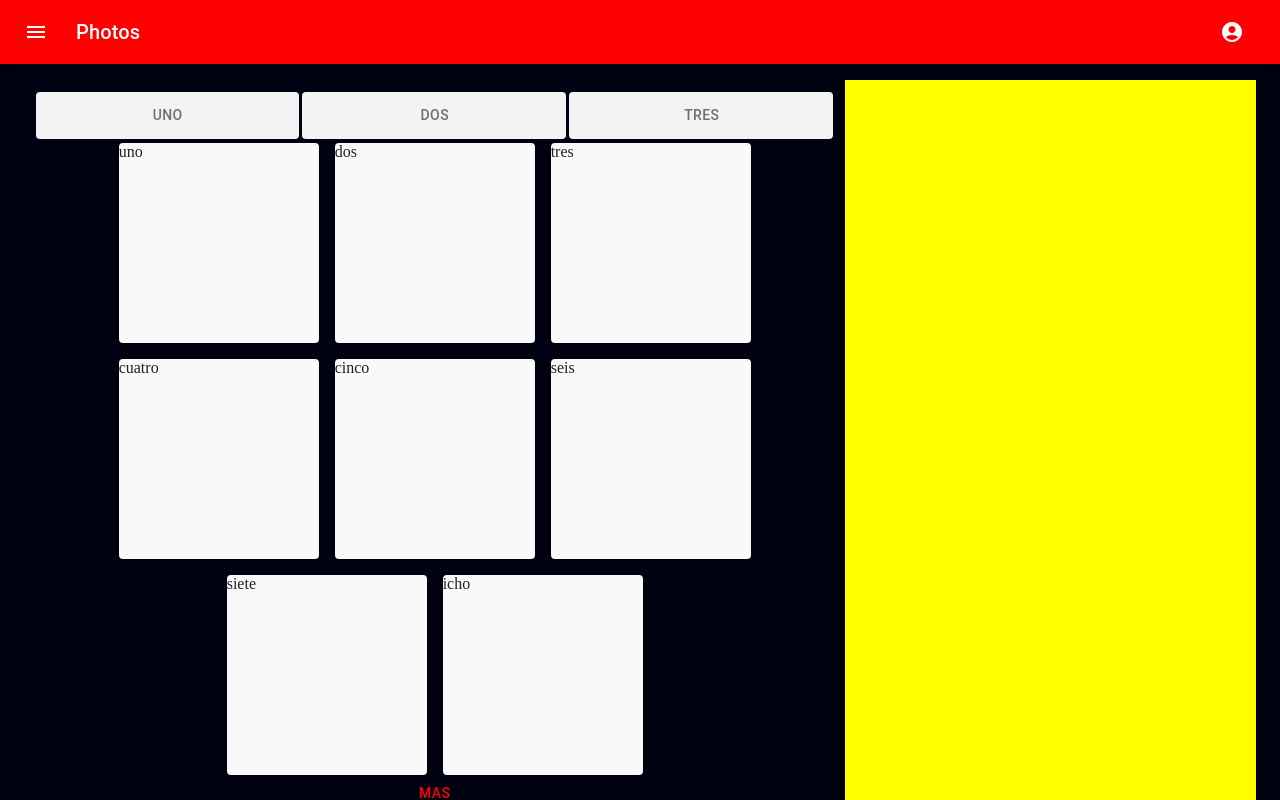
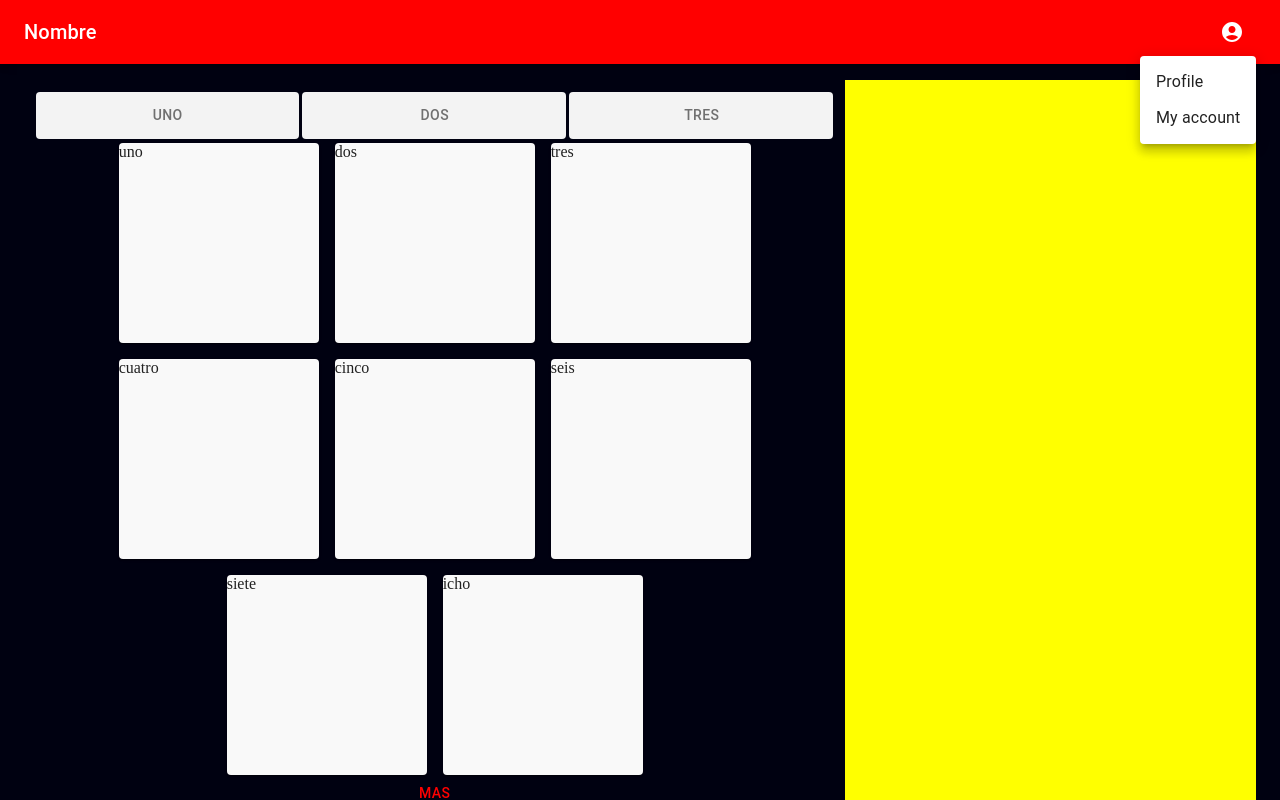
Before and after one commit to velasquezgalejandro/imdb-clone, a React (Vite) app: page / in a window 1280 px wide. Both pictures are taken after a click on the button "account of current user". Shown: the top 800 px of the page. Built offline with nearby package versions, Linux system fonts and the light colour scheme.

Commit message:
cambios menores header

```diff
--- a/src/layout/Header.jsx
+++ b/src/layout/Header.jsx
@@ -1,20 +1,15 @@
-import React from 'react';
+import React, { useState } from 'react';
 import AppBar from '@mui/material/AppBar';
-import Box from '@mui/material/Box';
 import Toolbar from '@mui/material/Toolbar';
 import Typography from '@mui/material/Typography';
 import IconButton from '@mui/material/IconButton';
-import MenuIcon from '@mui/icons-material/Menu';
 import AccountCircle from '@mui/icons-material/AccountCircle';
-import Switch from '@mui/material/Switch';
-import FormControlLabel from '@mui/material/FormControlLabel';
-import FormGroup from '@mui/material/FormGroup';
 import MenuItem from '@mui/material/MenuItem';
 import Menu from '@mui/material/Menu';
 
 const Header = () => {
-  const [auth, setAuth] = React.useState(true);
-  const [anchorEl, setAnchorEl] = React.useState(null);
+  const [auth, setAuth] = useState(true);
+  const [anchorEl, setAnchorEl] = useState(null);
 
   const handleMenu = (event) => {
     setAnchorEl(event.currentTarget);
@@ -27,17 +22,12 @@ const Header = () => {
   return (
     <AppBar position="static">
       <Toolbar>
-        <IconButton
-          size="large"
-          edge="start"
-          color="inherit"
-          aria-label="menu"
-          sx={{ mr: 2 }}
+        <Typography
+          variant="h6"
+          component="div"
+          sx={{ flexGrow: 1, color: 'text.white' }}
         >
-          <MenuIcon />
-        </IconButton>
-        <Typography variant="h6" component="div" sx={{ flexGrow: 1 }}>
-          Photos
+          Nombre
         </Typography>
         {auth && (
           <div>
@@ -54,11 +44,11 @@ const Header = () => {
             <Menu
               id="menu-appbar"
               anchorEl={anchorEl}
+              keepMounted
               anchorOrigin={{
-                vertical: 'top',
+                vertical: 'bottom',
                 horizontal: 'right',
               }}
-              keepMounted
               transformOrigin={{
                 vertical: 'top',
                 horizontal: 'right',
```
